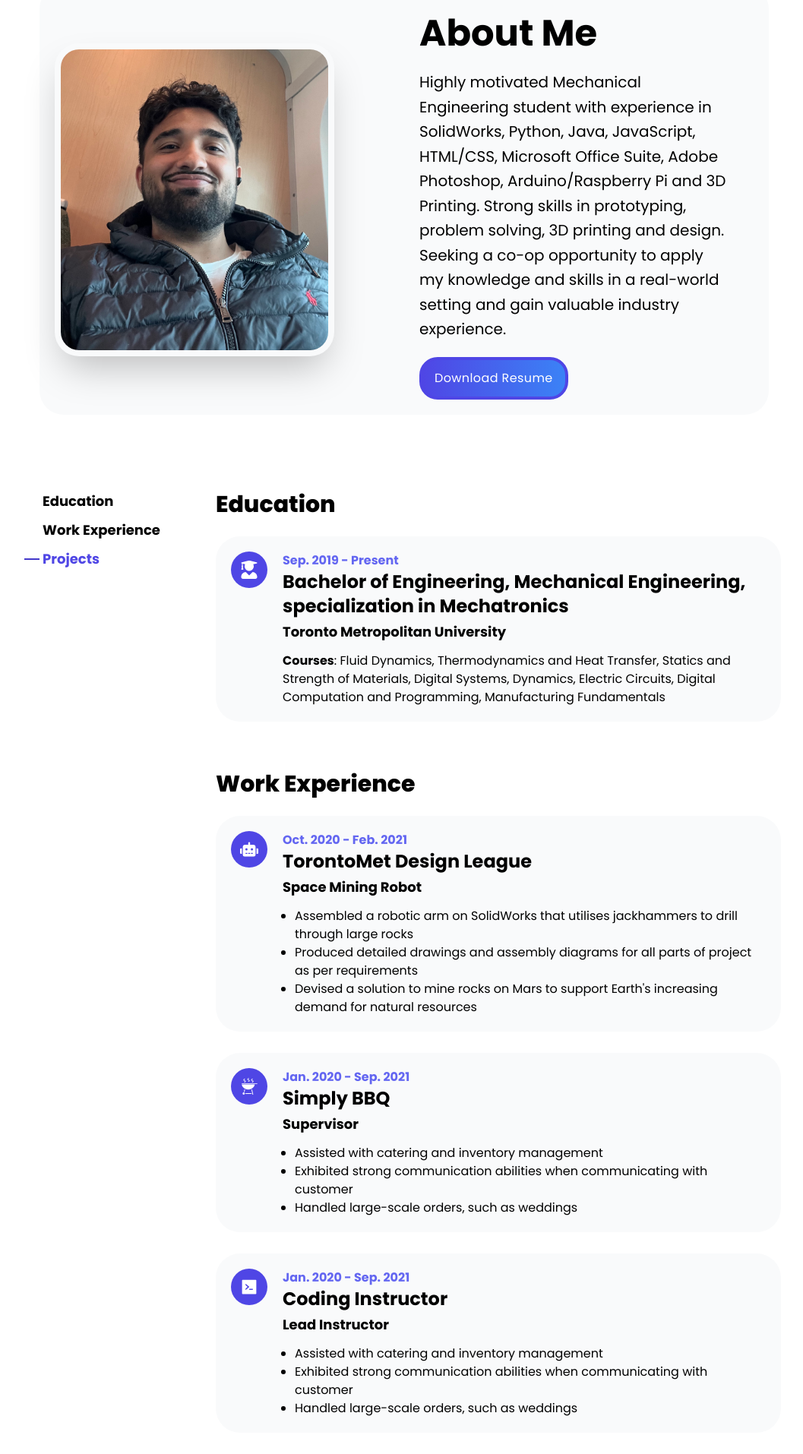
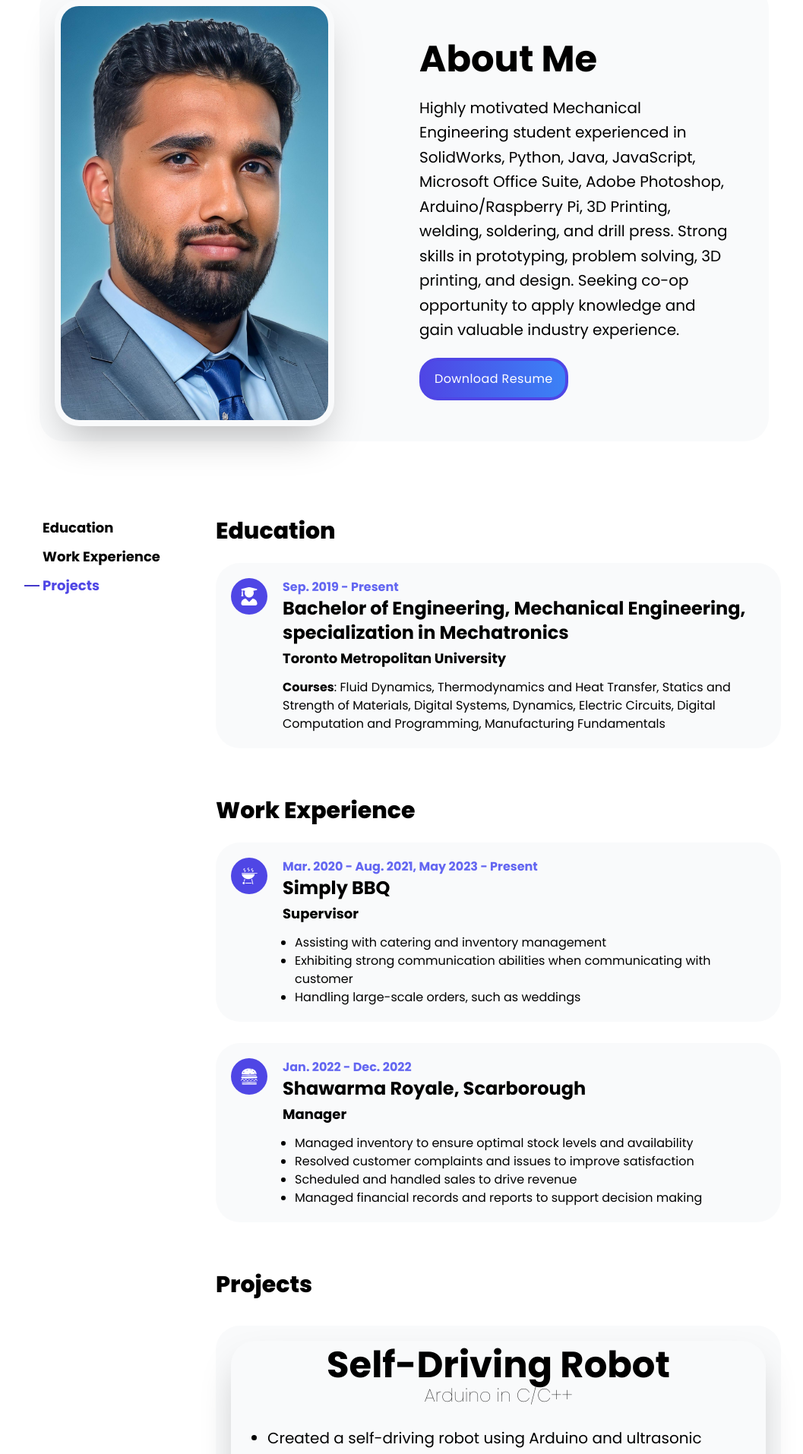
Before and after one commit to ashraf-h2/portfolio, a Next.js app: page / in a window 1280 px wide. Shown: the part 920-2834 px from the top of the page at 76% size, without its empty margins (108-1165 px from the left). Built offline with nearby package versions, Linux system fonts and the light colour scheme; a web font is replaced by a local one.

Commit message:
Update website

```diff
--- a/components/section/AboutSection.js
+++ b/components/section/AboutSection.js
@@ -12,10 +12,10 @@ export default function AboutSection() {
           leftDisplay={
             <div className="w-full h-full relative flex items-center justify-center">
               <Image
-                src="/hamayoon-about.JPG"
+                src="/hamayoon-about.jpeg"
                 alt="About Photo"
-                width={500}
-                height={500}
+                width={400}
+                height={400}
                 className="rounded-3xl"
               />
             </div>
@@ -24,13 +24,13 @@ export default function AboutSection() {
             <div className="xl:pl-20 lg:pl-10 font-poppins">
               <h2 className="mb-6 font-poppins font-bold text-5xl">About Me</h2>
               <p className="text-xl leading-relaxed">
-                Highly motivated Mechanical Engineering student with experience
-                in SolidWorks, Python, Java, JavaScript, HTML/CSS, Microsoft
-                Office Suite, Adobe Photoshop, Arduino/Raspberry Pi and 3D
-                Printing. Strong skills in prototyping, problem solving, 3D
-                printing and design. Seeking a co-op opportunity to apply my
-                knowledge and skills in a real-world setting and gain valuable
-                industry experience.
+                Highly motivated Mechanical Engineering student experienced in
+                SolidWorks, Python, Java, JavaScript, Microsoft Office Suite,
+                Adobe Photoshop, Arduino/Raspberry Pi, 3D Printing, welding,
+                soldering, and drill press. Strong skills in prototyping,
+                problem solving, 3D printing, and design. Seeking co-op
+                opportunity to apply knowledge and gain valuable industry
+                experience.
               </p>
 
               <Fade bottom delay={50}>
--- a/components/section/ResumeSection.js
+++ b/components/section/ResumeSection.js
@@ -96,7 +96,7 @@ export default function ResumeSection() {
               ref={experienceSectionRef}
             >
               <H2>Work Experience</H2>
-              <ResumeBlock
+              {/* <ResumeBlock
                 dates={[["Oct. 2020", "Feb. 2021"]]}
                 heading="TorontoMet Design League"
                 subheading="Space Mining Robot"
@@ -116,23 +116,26 @@ export default function ResumeSection() {
                     Earth&apos;s increasing demand for natural resources
                   </li>
                 </ul>
-              </ResumeBlock>
+              </ResumeBlock> */}
               <ResumeBlock
-                dates={[["Jan. 2020", "Sep. 2021"]]}
+                dates={[
+                  ["Mar. 2020", "Aug. 2021"],
+                  ["May 2023", "Present"],
+                ]}
                 heading="Simply BBQ"
                 subheading="Supervisor"
                 icon={<GiBarbecue color="white" size={"24px"} />}
               >
                 <ul className="list-disc dark:text-white text-black font-poppins ml-4">
-                  <li>Assisted with catering and inventory management</li>
+                  <li>Assisting with catering and inventory management</li>
                   <li>
-                    Exhibited strong communication abilities when communicating
+                    Exhibiting strong communication abilities when communicating
                     with customer
                   </li>
-                  <li>Handled large-scale orders, such as weddings</li>
+                  <li>Handling large-scale orders, such as weddings</li>
                 </ul>
               </ResumeBlock>
-              <ResumeBlock
+              {/* <ResumeBlock
                 dates={[["Jan. 2020", "Sep. 2021"]]}
                 heading="Coding Instructor"
                 subheading="Lead Instructor"
@@ -146,7 +149,7 @@ export default function ResumeSection() {
                   </li>
                   <li>Handled large-scale orders, such as weddings</li>
                 </ul>
-              </ResumeBlock>
+              </ResumeBlock> */}
               <ResumeBlock
                 dates={[["Jan. 2022", "Dec. 2022"]]}
                 heading="Shawarma Royale, Scarborough"
@@ -155,16 +158,16 @@ export default function ResumeSection() {
               >
                 <ul className="list-disc dark:text-white text-black font-poppins ml-4">
                   <li>
-                    Managing inventory to ensure optimal stock levels and
+                    Managed inventory to ensure optimal stock levels and
                     availability
                   </li>
                   <li>
-                    Resolving customer complaints and issues to improve
+                    Resolved customer complaints and issues to improve
                     satisfaction
                   </li>
-                  <li>Scheduling and handling sales to drive revenue</li>
+                  <li>Scheduled and handled sales to drive revenue</li>
                   <li>
-                    Managing financial records and reports to support decision
+                    Managed financial records and reports to support decision
                     making
                   </li>
                 </ul>
@@ -179,6 +182,58 @@ export default function ResumeSection() {
               <H2 className="heading">Projects</H2>
               <div className="flex justify-center">
                 <div className="grid auto-rows-max grid-cols-1 xl:gap-x-8 gap-x-5 gap-y-8 mt-3 mb-12 w-full">
+                  <ProjectCard
+                    projectName="Self-Driving Robot"
+                    projectSubtitle="Arduino in C/C++"
+                    projectText={
+                      <ProjectDescriptionList
+                        list={[
+                          `Created a self-driving robot using Arduino and ultrasonic sensors to detect objects and navigate mazest`,
+                          `Developed innovative algorithms for object detection and maze navigation`,
+                        ]}
+                      />
+                    }
+                  />
+                  <ProjectCard
+                    projectName="Arithmetic Logic Unit (ALU)"
+                    projectSubtitle="16-bit ALU core in Intel Quartus"
+                    projectText={
+                      <ProjectDescriptionList
+                        list={[
+                          `Designed all the components of the device from scratch (Ex: Latches, 4-16 decoder, FSM, 7 segment etc)`,
+                          `Implemented various operations such as addition, subtraction, modulation`,
+                          `Tested by implementing the code on a FPGA`,
+                        ]}
+                      />
+                    }
+                  />
+                  <ProjectCard
+                    projectName="Automated Door Unlocking System"
+                    projectSubtitle="Personal Project"
+                    projectText={
+                      <ProjectDescriptionList
+                        list={[
+                          `Created a door access solution for individuals with disabilities`,
+                          `Used Arduino, servo motors, and fingerprint sensors to ensure secure and efficient operation`,
+                        ]}
+                      />
+                    }
+                  />
+
+                  <ProjectCard
+                    projectName="Space Mining Robot"
+                    projectSubtitle="TorontoMet Design League"
+                    projectText={
+                      <ProjectDescriptionList
+                        list={[
+                          `Assembled a robotic arm on SolidWorks that utilises jackhammers to drill through large rocks`,
+                          `Produced detailed drawings and assembly diagrams for all parts of project as per requirements`,
+                          `Devised a solution to mine rocks on Mars to support Earth's increasing demand for natural resources`,
+                        ]}
+                      />
+                    }
+                  />
+
                   <ProjectCard
                     projectName="VisionX"
                     projectSubtitle="Developed at DeltaHacks 6"
@@ -199,43 +254,6 @@ export default function ResumeSection() {
                       [1, 2, 3, 4, 5],
                       (x) => `VisionX Image ${x}`
                     )}
-                  />
-                  <ProjectCard
-                    projectName="Automated Door Unlocking System"
-                    projectSubtitle="Personal Project"
-                    projectText={
-                      <ProjectDescriptionList
-                        list={[
-                          `Created a door access solution for individuals with disabilities`,
-                          `Used Arduino, servo motors, and fingerprint sensors to ensure secure and efficient operation`,
-                        ]}
-                      />
-                    }
-                  />
-                  <ProjectCard
-                    projectName="Arithmetic Logic Unit (ALU)"
-                    projectSubtitle="16-bit ALU core in Intel Quartus"
-                    projectText={
-                      <ProjectDescriptionList
-                        list={[
-                          `Designed all the components of the device from scratch (Ex: Latches, 4-16 decoder, FSM, 7 segment etc)`,
-                          `Implemented various operations such as addition, subtraction, modulation`,
-                          `Tested by implementing the code on a FPGA (Field Programmable Gate Array)`,
-                        ]}
-                      />
-                    }
-                  />
-                  <ProjectCard
-                    projectName="Self-Driving Robot"
-                    projectSubtitle="Arduino in C/C++"
-                    projectText={
-                      <ProjectDescriptionList
-                        list={[
-                          `Manufactured a chassis with 4 barriers through 3D printing to carry Arduino components and be the robot`,
-                          `Assembled 10 component circuits using Arduino Nano and Breadboard to provide power for 2 motors and 2 sensors to operate`,
-                        ]}
-                      />
-                    }
                   />
                 </div>
               </div>
```
Also changed, not shown: public/hamayoon-about.jpeg (added), 1 other file (tests, documents, lock files or other folders).
